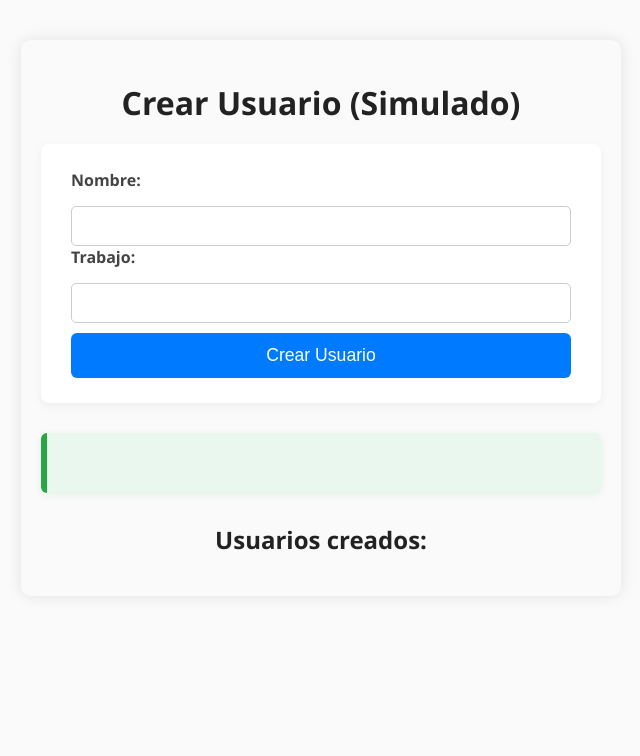
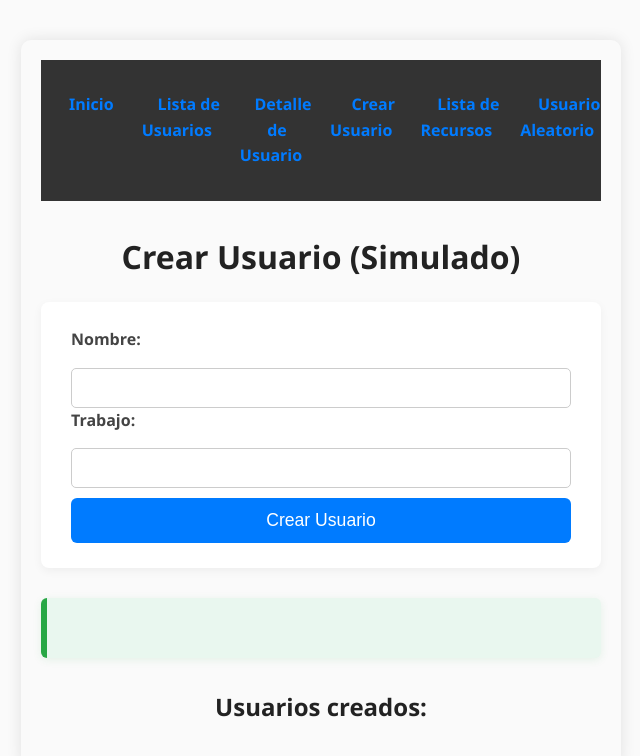
Before and after one commit to G-Noizey/GitFlow2, a plain HTML site: page crear_usuario.html in a window 1280 px wide. Shown: the whole page, without its empty margins (319-959 px from the left). Drawn offline with Linux system fonts and the light colour scheme.

Commit message:
Completo

```diff
--- a/crear_usuario.html
+++ b/crear_usuario.html
@@ -3,6 +3,8 @@
 <head>
   <meta charset="UTF-8" />
   <title>Crear Usuario</title>
+  <link rel="stylesheet" href="css/styles.css">
+
   <style>
     /* Reset simple */
     * {
@@ -126,7 +128,21 @@
       box-shadow: 0 4px 10px rgba(0,0,0,0.1);
     }
   </style>
+
+
 </head>
+
+<nav>
+        <ul>
+            <li><a href="index.html">Inicio</a></li>
+            <li><a href="usuarios.html">Lista de Usuarios</a></li>
+            <li><a href="detalleUsuario.html">Detalle de Usuario</a></li>
+            <li><a href="crear_usuario.html">Crear Usuario</a></li>
+            <li><a href="recursos.html">Lista de Recursos</a></li>
+            <li><a href="usuario-aleatorio.html">Usuario Aleatorio</a></li>
+        </ul>
+    </nav>
+
 <body>
 
   <h1>Crear Usuario (Simulado)</h1>
```
Also changed, not shown: detalleUsuario.html (+1 -1 lines), index.html (+1 -1 lines), recursos.html (+9 -6 lines), usuario-aleatorio.html (+1 -1 lines), usuarios.html (+1 -1 lines).
